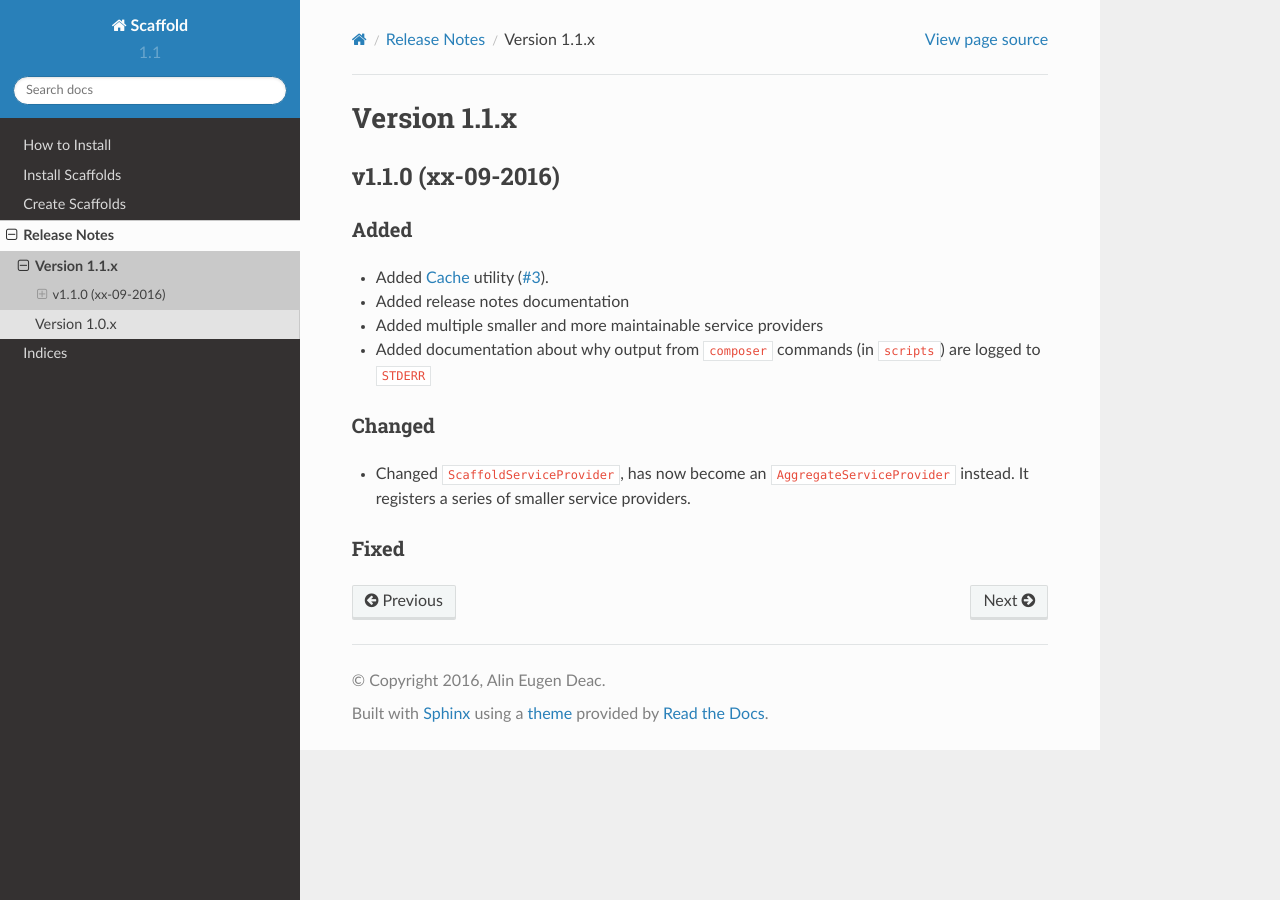
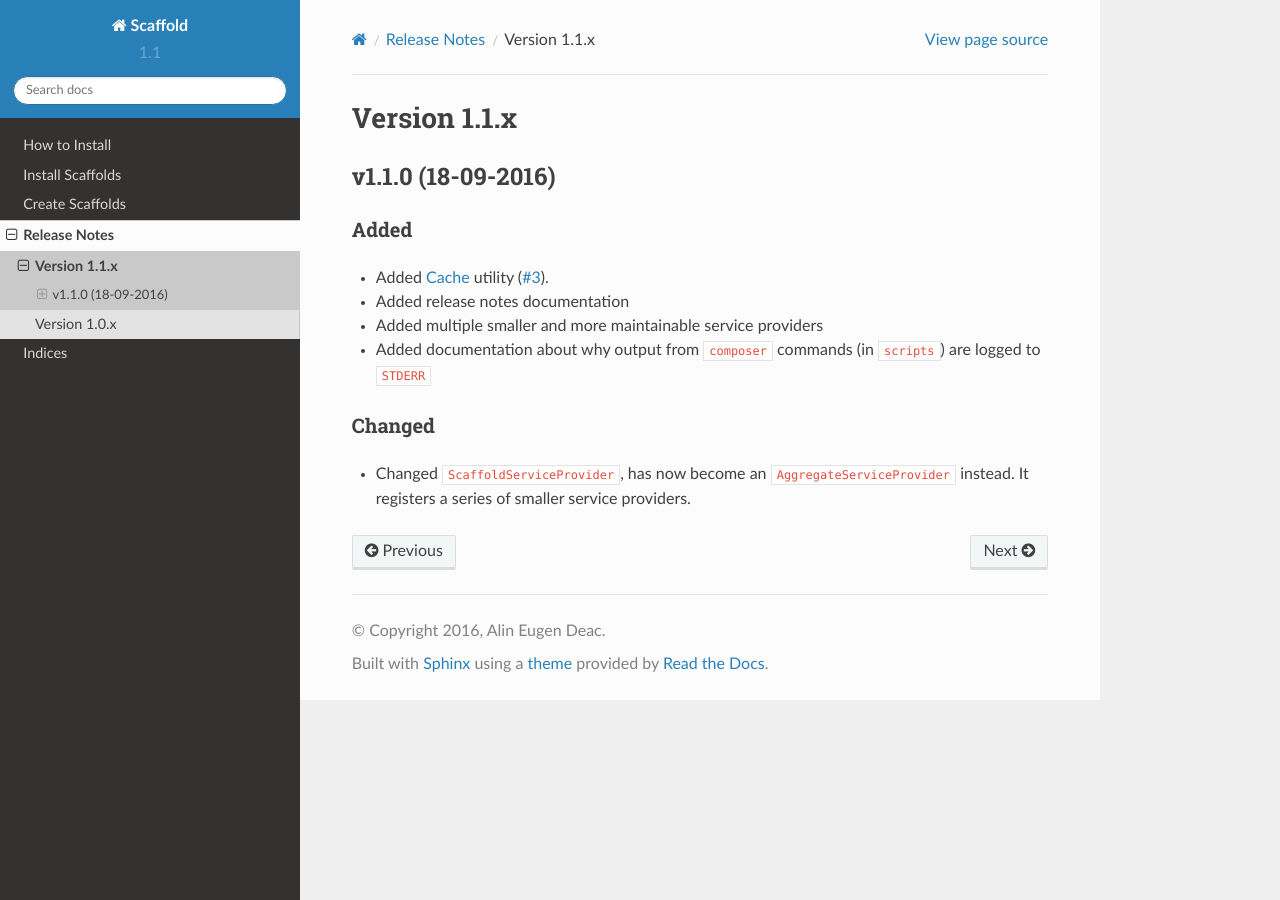
Before and after one commit to aedart/scaffold, a Sphinx documentation site: the page built from docs/source/release_notes/version-1.1.rst, in a window 1280 px wide. Built offline with Sphinx 7.4.7 and the Read the Docs theme 2.0.0, drawn with Linux system fonts in a browser that asks for light colours.

Commit message:
Set the release date and remove fixes
No fixed where made for this release.

```diff
--- a/docs/source/release_notes/version-1.1.rst
+++ b/docs/source/release_notes/version-1.1.rst
@@ -1,7 +1,7 @@
 Version 1.1.x
 =============
 
-v1.1.0 (xx-09-2016)
+v1.1.0 (18-09-2016)
 ^^^^^^^^^^^^^^^^^^^
 
 Added
@@ -14,6 +14,3 @@ Added
 Changed
 -------
 * Changed :code:`ScaffoldServiceProvider`, has now become an :code:`AggregateServiceProvider` instead. It registers a series of smaller service providers.
-
-Fixed
------
```
